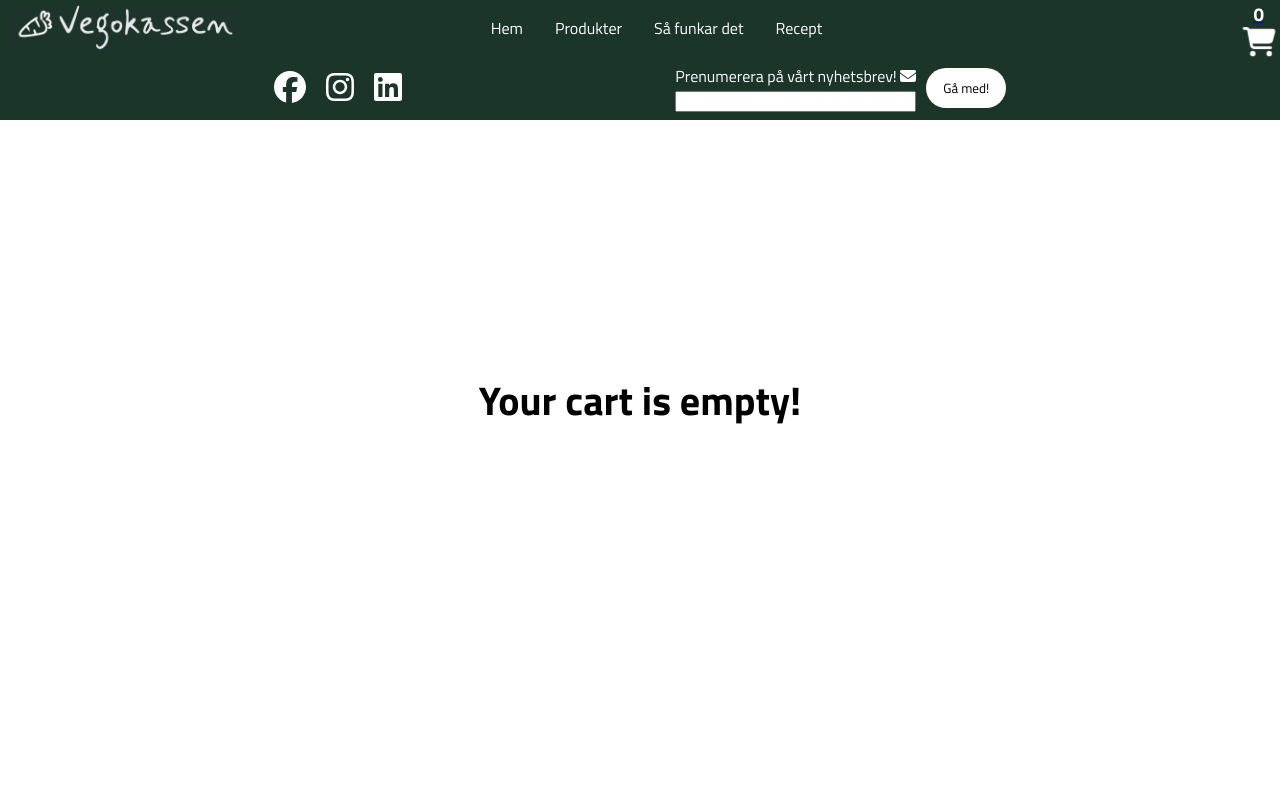
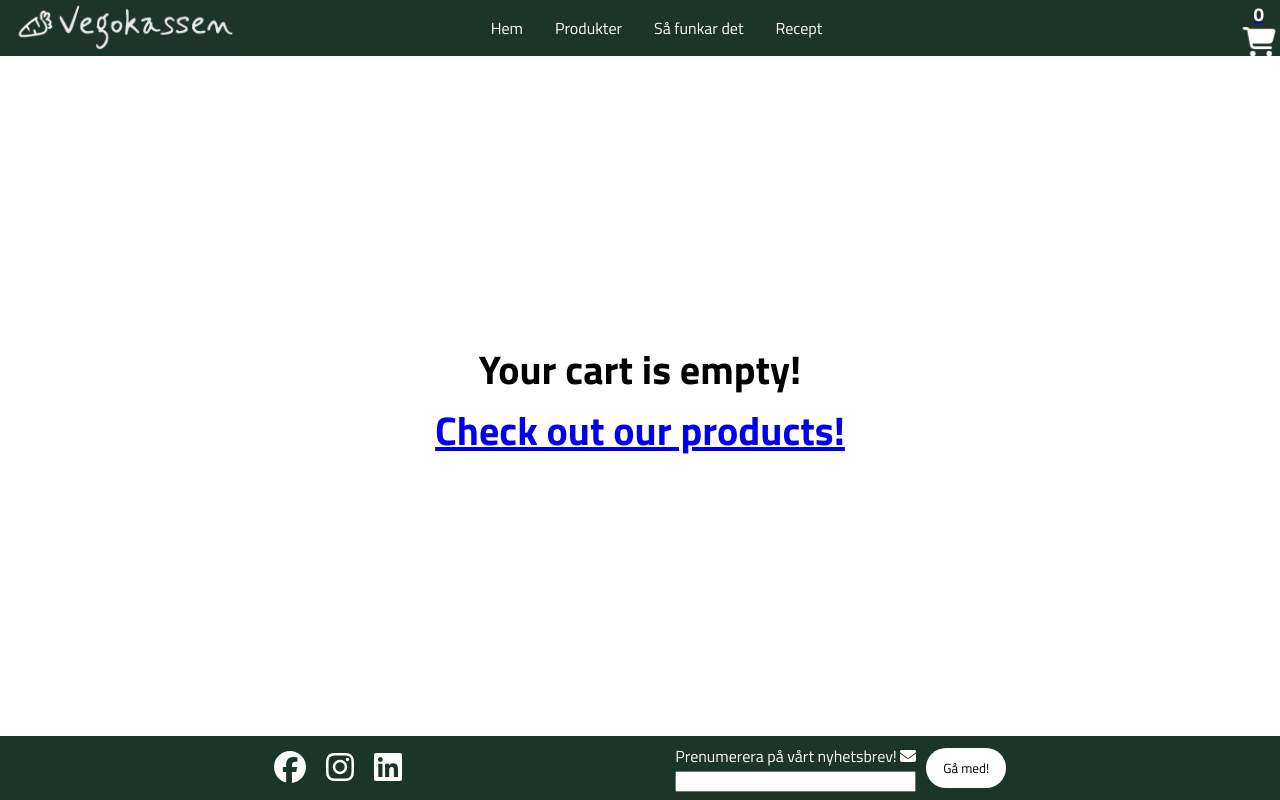
Before and after one commit to caisak/Vegokassen, a React (Vite) app: page /cart in a window 1280 px wide. Built offline with nearby package versions, Linux system fonts and the light colour scheme; a web font is replaced by a local one.

Commit message:
footer, always on bottom

```diff
--- a/src/App.css
+++ b/src/App.css
@@ -3,9 +3,15 @@
     margin: 0px;
 }
 
+html {
+    height: 100%;
+}
+
 body {
     margin: 0;
     padding: 0;
+    min-height: 100%;
+     position: relative;
     /* overflow-y: hidden; */
 }
 
--- a/src/Components/Footer.tsx
+++ b/src/Components/Footer.tsx
@@ -72,7 +72,6 @@ export function Footer() {
 
 export const MyFooter = styled.footer`
   color: white;
-  position: relative;
   width: 100%;
   bottom: 0;
   background-color: #1c3529;
@@ -81,6 +80,8 @@ export const MyFooter = styled.footer`
   align-items: center;
   justify-content: space-evenly;
   font-family: "Titillium Web", sans-serif;
+  position: absolute;
+  bottom: 0;
 `;
 
 export const SocialLinks = styled.div`
--- a/src/pages/Cart.tsx
+++ b/src/pages/Cart.tsx
@@ -1,4 +1,5 @@
 import { useContext, useState } from "react";
+import { Link } from "react-router-dom";
 import styled from "styled-components";
 import { CartContext } from "../CartContex";
 
@@ -38,7 +39,11 @@ export function Cart() {
   if (cartList.length == 0 && ordered) {
     return <EmptyCart>Thanks for your order!</EmptyCart>;
   } else if (cartList.length == 0) {
-    return <EmptyCart>Your cart is empty!</EmptyCart>;
+    return (
+    <EmptyCart>
+      Your cart is empty!<br/>
+      <Link to="../produkter"> Check out our products! </Link>
+      </EmptyCart>);
   }
 
   return (
@@ -71,7 +76,7 @@ export function Cart() {
                       alt={item.name}
                       />
                   </FirstCell>
-                  <FirstCell colSpan={2} style={{marginLeft: "10px"}}>{item.name}</FirstCell>
+                  <FirstCell style={{marginLeft: "10px"}}>{item.name}</FirstCell>
                 </FlexCell>
               <TableCell>{item.price} kr</TableCell>
               <TableCell>{quantity}</TableCell>
@@ -112,14 +117,13 @@ export const CartHeader = styled.div`
   width: 80%;
   justify-content: space-between;
 
-  @media (max-width: 600px) {
+  @media (max-width: 650px) {
     font-size: 0.8rem;
     }
 
     @media (max-width: 370px) {
       width: 85%;
       }
-
 
 `;
 
@@ -132,7 +136,6 @@ export const ClearCartButton = styled.button`
   cursor: pointer;
   margin-right: 10px;
   font-family: "Titillium Web", sans-serif;
-
 `;
 
 export const CartTable = styled.table`
@@ -143,7 +146,7 @@ export const CartTable = styled.table`
   font-size: 1.4rem;
   border-bottom: 2px solid black;
 
-  @media (max-width: 600px) {
+  @media (max-width: 650px) {
     font-size: 1.15rem;
     }
 
@@ -153,7 +156,7 @@ export const ItemHeader = styled.th`
 text-align: left;
 width: 50%;
 
-@media (max-width: 600px) {
+@media (max-width: 650px) {
   width: 40%;
   }
 `
@@ -161,7 +164,7 @@ export const TableHeader = styled.th`
   text-align: center;
   width: auto;
 
-  @media (max-width: 600px) {
+  @media (max-width: 650px) {
   padding-right: 0;
   }
 
@@ -177,7 +180,7 @@ align-items: center;
 width: 100%;
 margin-right: auto;
 
-@media (max-width: 600px) {
+@media (max-width: 650px) {
 flex-wrap: wrap;
 justify-content: center;
 flex-direction: column-reverse;
@@ -185,11 +188,11 @@ align-items: flex-start;
 }
 `;
 
-export const FirstCell = styled.td`
+export const FirstCell = styled.span`
   display: inline-block;
   vertical-align: middle;
 
-  @media (max-width: 600px) {
+  @media (max-width: 650px) {
     margin-left: 0!important;
   }
 `;
@@ -200,7 +203,7 @@ height: 75px;
 vertical-align: middle;
 margin: 4px 0 4px 0;
 
-@media (max-width: 600px) {
+@media (max-width: 650px) {
   width: 55px;
   height: 55px;
 }
@@ -221,7 +224,7 @@ text-align: center;
 align-items: center;
 font-size: .9rem;
 
-@media (max-width: 600px) {
+@media (max-width: 650px) {
   font-size: 0.8rem;
   }
 
```
